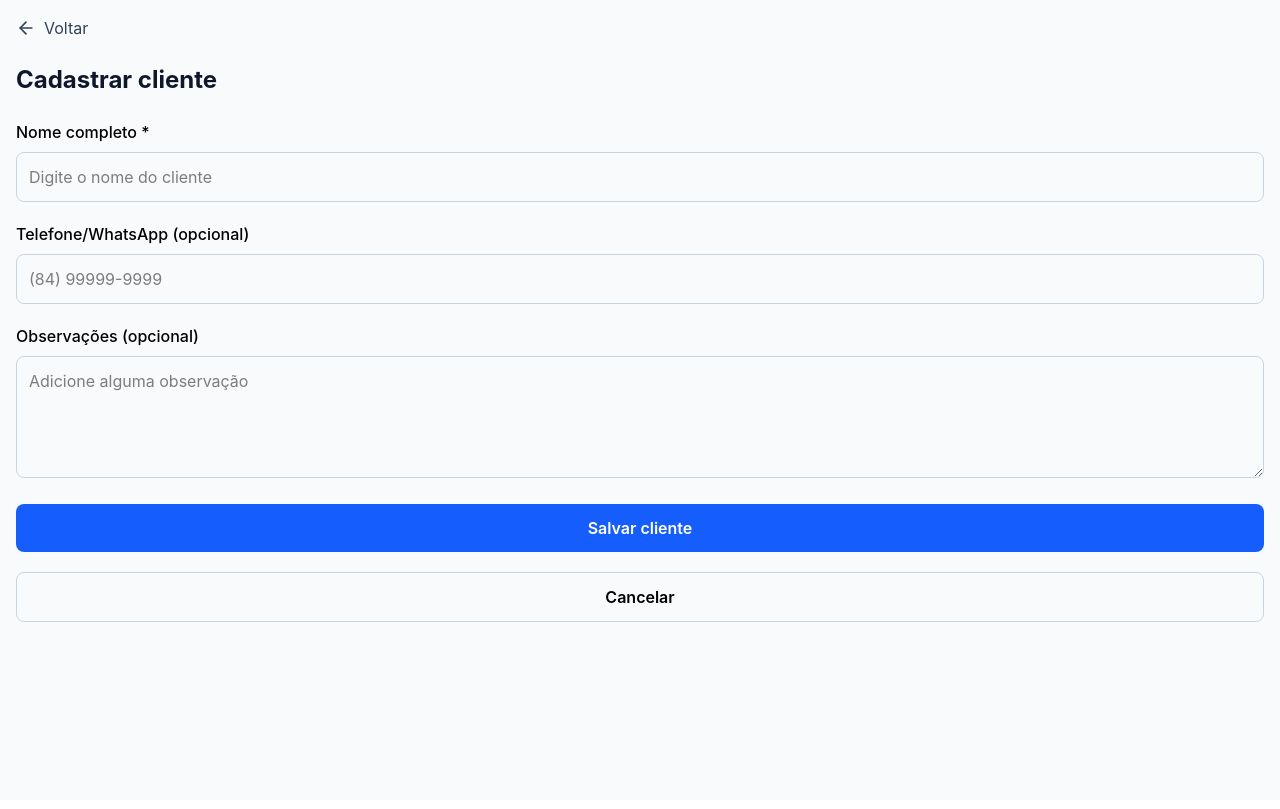
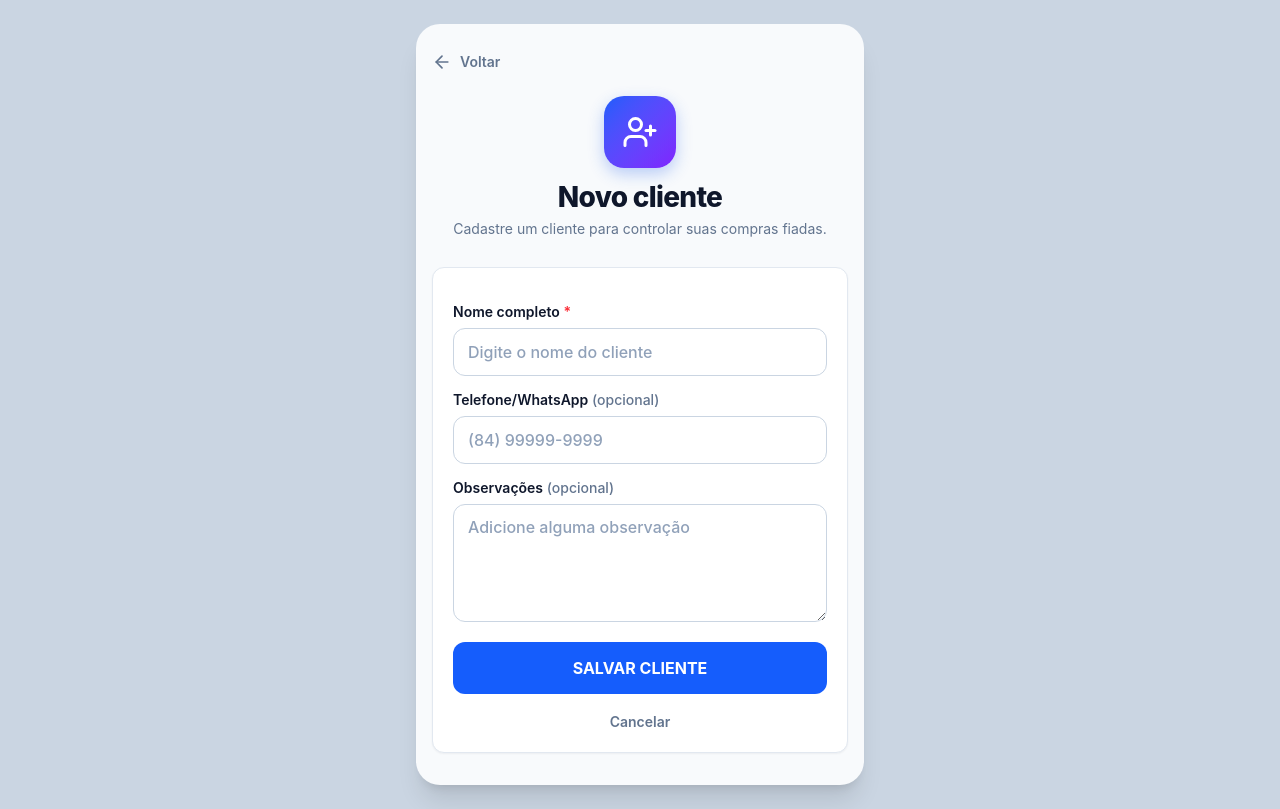
Before and after one commit to lucas-estanislau/TaAnotado, a React (Vite) app: page /customers/new in a window 1280 px wide. Built offline with nearby package versions, Linux system fonts and the light colour scheme; no server answers.

Commit message:
style: padroniza interface de cadastro de clientes

```diff
--- a/src/pages/CustomerForm.jsx
+++ b/src/pages/CustomerForm.jsx
@@ -1,6 +1,6 @@
 import { useState } from 'react'
 import { useNavigate } from 'react-router-dom'
-import { ArrowLeft } from 'lucide-react'
+import { ArrowLeft, UserPlus } from 'lucide-react'
 import { supabase } from '../lib/supabase'
 
 export default function CustomerForm() {
@@ -52,26 +52,51 @@ export default function CustomerForm() {
   }
 
     return (
-    <div className="min-h-screen bg-slate-50 p-4">
+    <main className="min-h-dvh flex flex-col items-center bg-slate-300 px-3 py-6 text-slate-900">
 
+      <div className="w-full max-w-[448px] rounded-3xl bg-slate-50 px-4 pt-7 pb-8 shadow-xl">
+
+        {/* Botão de voltar */}
         <button
           type="button"
           onClick={() => navigate('/customers')}
-        className="flex items-center gap-2 text-slate-700 mb-6"
+          className="flex items-center gap-2 text-sm font-semibold text-slate-500 hover:text-slate-700 cursor-pointer mb-6"
         >
           <ArrowLeft size={20} />
           Voltar
         </button>
 
-      <h1 className="text-2xl font-bold text-slate-900 mb-6">
-        Cadastrar cliente
+        {/* Ícone */}
+        <div className="mx-auto mb-3 grid h-[72px] w-[72px] place-items-center rounded-[20px] bg-gradient-to-br from-blue-600 to-violet-600 shadow-[0_6px_16px_rgba(37,99,235,0.3)]">
+          <UserPlus size={36} className="text-white" />
+        </div>
+
+        {/* Cabeçalho */}
+        <header className="text-center">
+          <h1 className="text-[28px] font-extrabold leading-tight tracking-tight text-slate-900">
+            Novo cliente
           </h1>
 
-      <form noValidate onSubmit={handleSalvar} className="flex flex-col gap-5">
+          <p className="mt-1 mb-7 text-sm text-slate-500">
+            Cadastre um cliente para controlar suas compras fiadas.
+          </p>
+        </header>
 
-        <div>
-          <label htmlFor="name" className="block mb-2 font-medium">
-            Nome completo *
+        {/* Formulário */}
+        <section className="rounded-xl border border-slate-200 bg-white p-5 shadow-[0_1px_2px_rgba(15,23,42,0.05)]">
+
+          <form
+            noValidate
+            onSubmit={handleSalvar}
+            className="flex flex-col"
+          >
+
+            {/* Nome completo */}
+            <label
+              htmlFor="name"
+              className="mb-1.5 mt-3.5 block text-sm font-semibold text-slate-900"
+            >
+              Nome completo <span className="text-red-500">*</span>
             </label>
 
             <input
@@ -83,66 +108,85 @@ export default function CustomerForm() {
                 if (erroNome) setErroNome('')
               }}
               placeholder="Digite o nome do cliente"
+              aria-required="true"
               aria-invalid={!!erroNome}
               aria-describedby={erroNome ? 'erro-nome' : undefined}
-            className={`w-full border rounded-lg p-3 ${erroNome
+              className={`h-12 w-full rounded-xl border-[1.5px] bg-white px-3.5 text-base font-medium text-slate-900 placeholder:text-slate-400 focus:outline-none ${
+                erroNome
                   ? 'border-red-500'
-                : 'border-slate-300'
+                  : 'border-slate-300 focus:border-blue-600'
               }`}
             />
 
             {erroNome && (
-            <p id="erro-nome" role="alert" className="text-red-500 text-sm mt-1">
+              <p
+                id="erro-nome"
+                role="alert"
+                className="text-red-500 text-sm mt-1"
+              >
                 {erroNome}
               </p>
             )}
 
-        </div>
+            {/* Telefone */}
+            <label
+              htmlFor="phone"
+              className="mt-3.5 mb-1.5 block text-sm font-semibold text-slate-900"
+            >
+              Telefone/WhatsApp
+              <span className="font-medium text-slate-500"> (opcional)</span>
+            </label>
 
-        <div>
-          <label htmlFor="phone" className="block mb-2 font-medium">
-            Telefone/WhatsApp (opcional)
-          </label>
             <input
               id="phone"
               type="tel"
               placeholder="(84) 99999-9999"
-            className="w-full border border-slate-300 rounded-lg p-3"
               value={telefone}
               onChange={(e) => setTelefone(e.target.value)}
+              className="h-12 w-full rounded-xl border-[1.5px] border-slate-300 bg-white px-3.5 text-base font-medium text-slate-900 placeholder:text-slate-400 focus:border-blue-600 focus:outline-none"
             />
-        </div>
 
-        <div>
-          <label htmlFor="notes" className="block mb-2 font-medium">
-            Observações (opcional)
+            {/* Observações */}
+            <label
+              htmlFor="notes"
+              className="mt-3.5 mb-1.5 block text-sm font-semibold text-slate-900"
+            >
+              Observações
+              <span className="font-medium text-slate-500"> (opcional)</span>
             </label>
+
             <textarea
               id="notes"
               rows={4}
               placeholder="Adicione alguma observação"
-            className="w-full border border-slate-300 rounded-lg p-3"
               value={observacoes}
               onChange={(e) => setObservacoes(e.target.value)}
+              className="w-full rounded-xl border-[1.5px] border-slate-300 bg-white px-3.5 py-2.5 text-base font-medium text-slate-900 placeholder:text-slate-400 focus:border-blue-600 focus:outline-none"
             />
-        </div>
 
+            {/* Botão de salvar */}
             <button
               type="submit"
-          className="bg-blue-600 text-white rounded-lg p-3 font-semibold disabled:opacity-60"
+              className="mt-5 h-[52px] w-full cursor-pointer rounded-xl bg-blue-600 text-base font-bold text-white transition-colors hover:bg-blue-700 active:bg-blue-800"
             >
-          Salvar cliente
+              SALVAR CLIENTE
             </button>
 
+            {/* Botão de cancelar */}
             <button
               type="button"
               onClick={() => navigate('/customers')}
-          className="border border-slate-300 rounded-lg p-3 font-semibold"
+              className="mt-[18px] cursor-pointer text-center text-sm font-semibold text-slate-500 hover:text-slate-700"
             >
               Cancelar
             </button>
 
           </form>
+
+        </section>
+
       </div>
+
+    </main>
   )
 }
```
Lines whose indentation alone changed are shown as unchanged.
